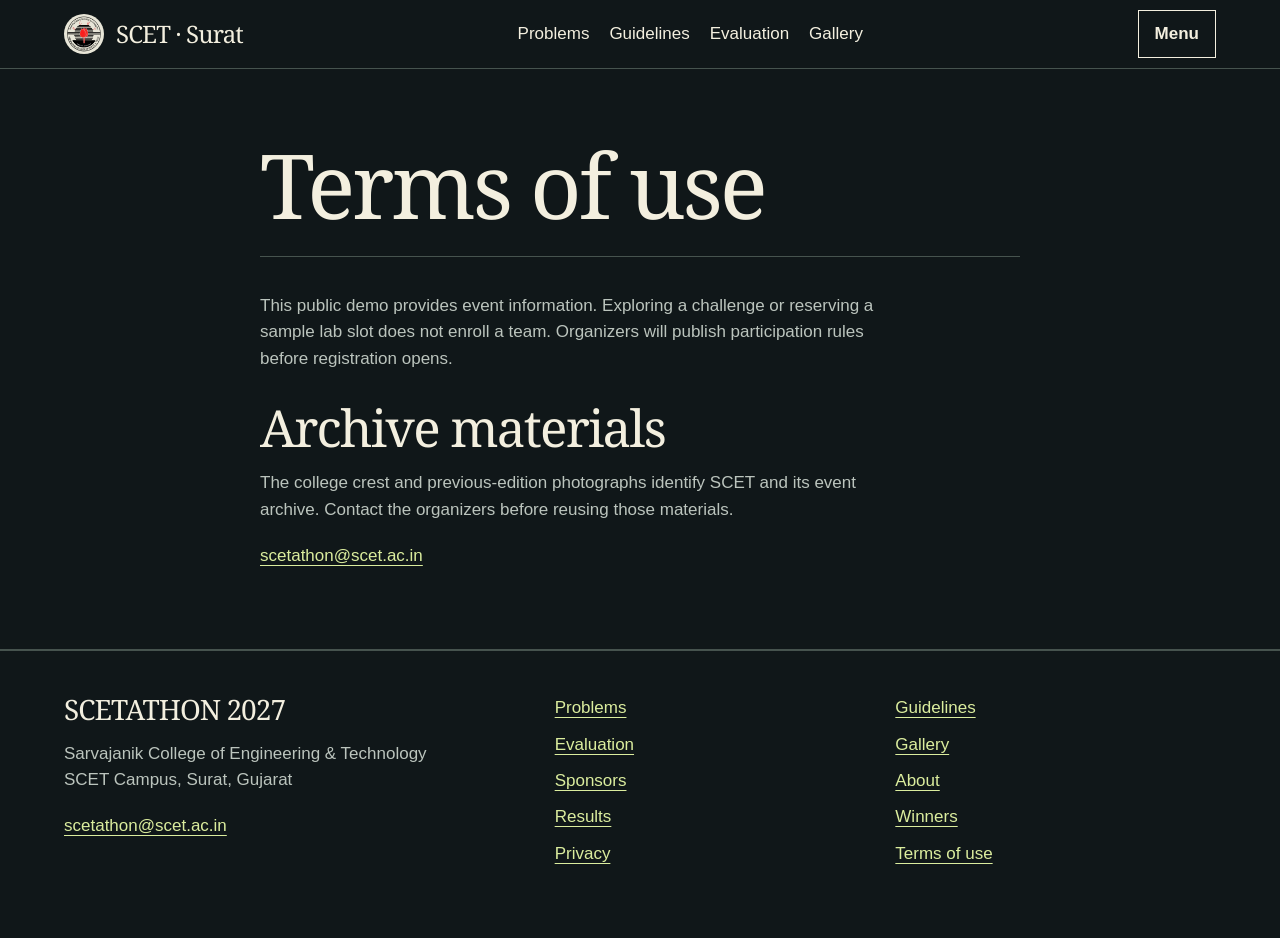
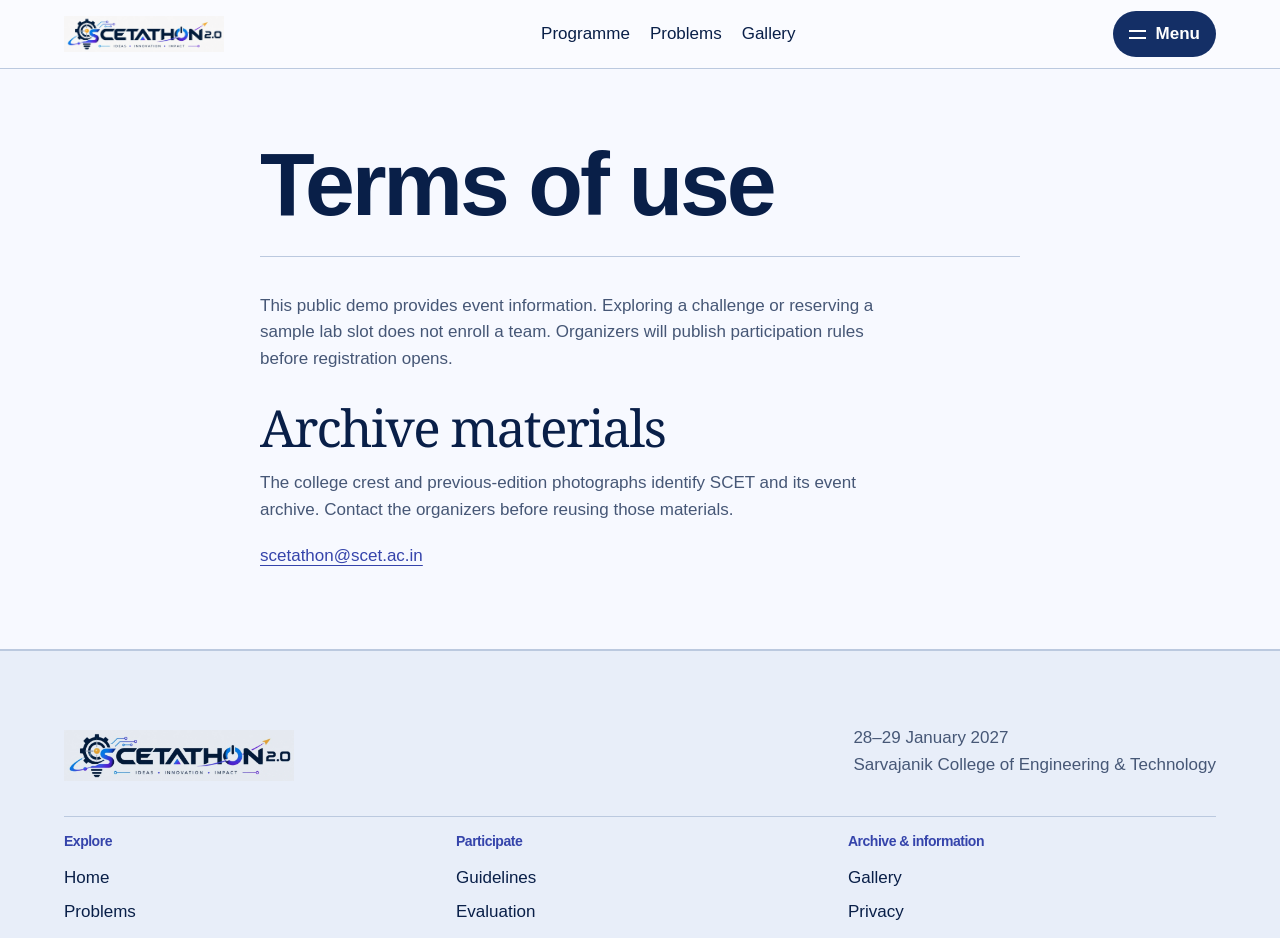
Before and after one commit to Daku3011/SCETathon-2k27, a Next.js app: page /terms in a window 1280 px wide. Shown: the top 938 px of the page. Built offline with nearby package versions, Linux system fonts and the light colour scheme.

Commit message:
Poster theme and registration preview
Recovered from https://scetathon-demo-235ptp2yq-dwarkeshs-projects-dc009d67.vercel.app

```diff
--- a/app/opengraph-image.tsx
+++ b/app/opengraph-image.tsx
@@ -13,13 +13,13 @@ export default function Image() {
         padding: 72,
         width: "100%",
         height: "100%",
-        background: "#101719",
-        color: "#dbed9e",
+        background: "#f5f9ff",
+        color: "#112958",
       }}
     >
       <div style={{ fontSize: 28 }}>{copy.textScetSURAT}</div>
       <div style={{ fontSize: 100 }}>{event.name}</div>
-      <div style={{ fontSize: 46, color: "#dbed9e" }}>{event.displayDate}</div>
+      <div style={{ fontSize: 46, color: "#112958" }}>{event.displayDate}</div>
     </div>,
     size,
   );
--- a/app/privacy/page.tsx
+++ b/app/privacy/page.tsx
@@ -6,7 +6,7 @@ export default function Privacy() {
       <h1>Privacy notice</h1>
       <p>
         You can browse this demo without an account. Search terms and sample
-        reservations stay in the page while you use it. The contact form opens
+        reservations stay in the page while you use it. The countdown preview stores its end time in this browser tab. The contact form opens
         an email draft in your mail app. You decide whether to send it.
       </p>
       <h2>Hosting and maps</h2>
--- a/components/Shell.tsx
+++ b/components/Shell.tsx
@@ -1,50 +1,115 @@
 "use client";
-import { useState } from "react";
+import { useState, useEffect } from "react";
+import { usePathname } from "next/navigation";
+import * as D from "@radix-ui/react-dialog";
 import Link from "next/link";
 import Image from "next/image";
-import * as D from "@radix-ui/react-dialog";
 import { event, navigation } from "@/data/event";
+const groups = [
+  {
+    name: "Explore",
+    items: [
+      ...navigation.slice(0, 2),
+      ["Programme", "/timeline"],
+      navigation[5],
+      navigation[6],
+    ],
+  },
+  {
+    name: "Participate",
+    items: [navigation[2], navigation[3], navigation[7], navigation[8]],
+  },
+  {
+    name: "Archive & information",
+    items: [navigation[4], ...navigation.slice(9)],
+  },
+];
+function Brand() {
+  return (
+    <Image
+      className="brand-logo"
+      src="/brand/scetathon.webp"
+      alt="SCETATHON 2.0 home"
+      width={1496}
+      height={332}
+    />
+  );
+}
 export default function Shell({ children }: { children: React.ReactNode }) {
-  const [open, setOpen] = useState(false);
+  const [open, set] = useState(false),
+    path = usePathname();
+  useEffect(() => {
+    if (
+      !window.IntersectionObserver ||
+      matchMedia("(prefers-reduced-motion: reduce)").matches
+    )
+      return;
+    const observer = new IntersectionObserver((entries) =>
+      entries.forEach((e) => {
+        if (e.isIntersecting) {
+          e.target.animate(
+            [
+              { opacity: 0.55, transform: "translateY(16px)" },
+              { opacity: 1, transform: "translateY(0)" },
+            ],
+            { duration: 450, easing: "ease-out" },
+          );
+          observer.unobserve(e.target);
+        }
+      }),
+    );
+    document
+      .querySelectorAll(".spread,.page .card,.theme-strip,.footer")
+      .forEach((el) => observer.observe(el));
+    return () => observer.disconnect();
+  }, [path]);
+  const links = (close: boolean) =>
+    groups.map((g) => (
+      <section key={g.name}>
+        <h3>{g.name}</h3>
+        {g.items.map(([n, u]) => (
+          <Link
+            key={u}
+            href={u}
+            aria-current={path === u ? "page" : undefined}
+            onClick={() => {
+              if (close) set(false);
+            }}
+          >
+            {n}
+          </Link>
+        ))}
+      </section>
+    ));
   return (
     <>
-      <a href="#main" className="skip">
+      <a className="skip" href="#main">
         Skip to content
       </a>
       <header className="top">
         <nav className="wrap nav">
-          <Link className="brand" href="/">
-            <Image
-              src="/archive/scet.png"
-              alt="SCET crest"
-              width={40}
-              height={40}
-            />
-            SCET · Surat
+          <Link href="/">
+            <Brand />
           </Link>
           <div className="navlinks">
-            {navigation.slice(1, 5).map(([n, u]) => (
-              <Link key={u} href={u}>
-                {n}
-              </Link>
-            ))}
+            <Link href="/timeline">Programme</Link>
+            <Link href="/problems">Problems</Link>
+            <Link href="/gallery">Gallery</Link>
           </div>
-          <D.Root open={open} onOpenChange={setOpen}>
-            <D.Trigger className="menu-btn">Menu</D.Trigger>
+          <D.Root open={open} onOpenChange={set}>
+            <D.Trigger className="menu-btn">
+              <i aria-hidden="true" />
+              Menu
+            </D.Trigger>
             <D.Portal>
               <D.Overlay className="overlay" />
-              <D.Content className="sheet" aria-describedby={undefined}>
-                <D.Title asChild>
-                  <h2>Contents</h2>
-                </D.Title>
-                <nav className="contents">
-                  {navigation.map(([n, u]) => (
-                    <Link key={u} href={u} onClick={() => setOpen(false)}>
-                      {n}
-                    </Link>
-                  ))}
-                </nav>
-                <D.Close className="btn">Close</D.Close>
+              <D.Content className="drawer" aria-describedby={undefined}>
+                <div className="drawer-head">
+                  <D.Title>Explore SCETATHON</D.Title>
+                  <D.Close aria-label="Close menu">×</D.Close>
+                </div>
+                <nav className="linkgroups">{links(true)}</nav>
+                <p>{event.displayDate} · Surat</p>
               </D.Content>
             </D.Portal>
           </D.Root>
@@ -52,23 +117,22 @@ export default function Shell({ children }: { children: React.ReactNode }) {
       </header>
       <main id="main">{children}</main>
       <footer className="footer">
-        <div className="wrap split">
-          <div>
-            <strong>{event.name}</strong>
+        <div className="wrap">
+          <div className="footer-brand">
+            <Link href="/">
+              <Brand />
+            </Link>
             <p>
+              {event.displayDate}
+              <br />
               {event.college}
-              <br />
-              {event.venue}
             </p>
+          </div>
+          <nav className="linkgroups">{links(false)}</nav>
+          <div className="footer-base">
             <a href={"mailto:" + event.email}>{event.email}</a>
+            <a href={event.map}>Find SCET in Surat</a>
           </div>
-          <nav className="contents">
-            {navigation.slice(1).map(([n, u]) => (
-              <Link key={u} href={u}>
-                {n}
-              </Link>
-            ))}
-          </nav>
         </div>
       </footer>
     </>
--- a/components/sections/Hero.tsx
+++ b/components/sections/Hero.tsx
@@ -2,16 +2,47 @@ import Image from "next/image";
 import Link from "next/link";
 import { event } from "@/data/event";
 import { Register } from "../ui/Register";
-
 export default function Hero() {
-  return <header className="wrap edition">
-    <div className="edition-layout"><div className="edition-copy">
-      <p className="edition-label">SCET, Surat <span/> 24-hour college hackathon</p>
-      <h1 aria-label={event.name}><span className="word-mask"><strong>SCETATHON</strong></span><span className="edition-year">2027</span></h1>
-      <p className="edition-date">{event.displayDate}</p>
-      <p className="edition-college">{event.college}</p>
-      <div className="edition-actions"><Register text="Registration"/><Link href="/problems">Explore problem statements</Link></div>
-    </div><div className="poster" aria-hidden="true"><Image src="/edition-wave.svg" alt="" fill priority unoptimized/><span>27</span></div></div>
-    <figure className="campus-band"><Image priority src="/archive/scet_bg.jpg" width={1200} height={450} sizes="90vw" alt="The SCET campus in Surat"/><figcaption>Venue <b>SCET Campus</b> Surat, Gujarat</figcaption></figure>
-  </header>
+  return (
+    <header className="brand-stage">
+      <div className="wrap brand-hero">
+        <p className="university">Sarvajanik University</p>
+        <p>{event.college}</p>
+        <h1>
+          <Image
+            priority
+            src="/brand/scetathon.webp"
+            alt="SCETATHON 2.0 · Ideas, Innovation, Impact"
+            width={1496}
+            height={332}
+            sizes="(max-width: 760px) 92vw, 900px"
+          />
+        </h1>
+        <h2>
+          The next 24 hours could
+          <br />
+          <em>change tomorrow.</em>
+        </h2>
+        <p className="when">
+          {event.displayDate} <span>·</span> Surat, Gujarat
+        </p>
+        <div className="edition-actions">
+          <Register />
+          <Link href="/problems">Explore problem statements</Link>
+        </div>
+      </div>
+      <div className="theme-strip wrap">
+        {[
+          "Smart & sustainable campus and cities",
+          "AI for humanity: health, safety & accessibility",
+          "Industry 5.0: intelligent manufacturing & resource innovation",
+        ].map((s, i) => (
+          <div key={s}>
+            <small>Theme 0{i + 1}</small>
+            <strong>{s}</strong>
+          </div>
+        ))}
+      </div>
+    </header>
+  );
 }
--- /dev/null
+++ b/components/ui/Announcement.tsx
@@ -0,0 +1,34 @@
+"use client";
+import { useState } from "react";
+export function Announcement({
+  label,
+  detail,
+}: {
+  label: string;
+  detail?: string;
+}) {
+  const [open, set] = useState(false);
+  const info =
+    detail ??
+    (label === "Registration"
+      ? "The registration link and eligibility details will appear here once confirmed."
+      : label.includes("partner")
+        ? "The organizer has not confirmed this partnership yet."
+        : "The round format and schedule will be published here once confirmed. The hackathon is on 28–29 January 2027.");
+  return (
+    <div className="announcement">
+      <button
+        type="button"
+        aria-expanded={open}
+        aria-label={(open ? "Hide " : "Reveal ") + label + " update"}
+        onClick={() => set(!open)}
+      >
+        <span aria-hidden="true" className={open ? "" : "obscured"}>
+          To be announced
+        </span>
+        <b>{open ? "Hide" : "Reveal"}</b>
+      </button>
+      {open && <p>{info}</p>}
+    </div>
+  );
+}
--- a/data/event.ts
+++ b/data/event.ts
@@ -94,7 +94,6 @@ export const event = {
       "Team Novex",
       "2026 · Computer Engineering winner · Swach App",
     ],
-    ["scet_bg.jpg", "The SCET campus", "Surat · Venue of the 2026 finale"],
   ],
   map: "https://maps.google.com/maps?q=Sarvajanik+College+of+Engineering+and+Technology+Surat",
 };
--- a/styles/globals.css
+++ b/styles/globals.css
@@ -647,3 +647,275 @@ th {
     animation: none;
   }
 }
+
+:root {
+  --paper: #f7f9ff;
+  --ink: #091f48;
+  --muted: #465776;
+  --rule: #bbc9df;
+  --accent: #3544ab;
+  color-scheme: light;
+}
+.brand-stage {
+  background: linear-gradient(
+    128deg,
+    #e7f5ff 0%,
+    #fbfbff 36%,
+    #fffdf8 65%,
+    #eeebff 100%
+  );
+  border-bottom: 1px solid var(--rule);
+}
+.brand-hero {
+  text-align: center;
+  padding-block: clamp(32px, 5vw, 70px);
+}
+.brand-hero p {
+  margin: 0 auto;
+}
+.university {
+  text-transform: uppercase;
+  letter-spacing: 0.18em;
+  font-weight: 700;
+  color: var(--ink);
+}
+.brand-hero h1 {
+  max-width: 940px;
+  margin: clamp(24px, 4vw, 60px) auto 20px;
+}
+.brand-hero h1 img {
+  width: 100%;
+  mix-blend-mode: multiply;
+}
+.brand-hero h2 {
+  font-family: Arial, sans-serif;
+  font-weight: 650;
+  font-size: clamp(26px, 3.8vw, 62px);
+  margin: 18px auto;
+  letter-spacing: -0.045em;
+}
+.brand-hero em {
+  font-style: normal;
+  color: #3544ab;
+  background: linear-gradient(100deg, #006bbf, #6431b4);
+  background-clip: text;
+  -webkit-text-fill-color: transparent;
+}
+.brand-hero .when {
+  font-weight: 600;
+  color: var(--ink);
+}
+.when span {
+  margin: 0 8px;
+}
+.brand-hero .edition-actions {
+  justify-content: center;
+  margin-top: 20px;
+}
+.brand-logo {
+  width: 160px;
+  height: auto;
+  mix-blend-mode: multiply;
+}
+.top {
+  background: #fafbff;
+}
+.theme-strip {
+  display: grid;
+  grid-template-columns: repeat(3, 1fr);
+  gap: 24px;
+  border-top: 1px solid var(--rule);
+  padding-block: 20px 28px;
+}
+.theme-strip strong {
+  display: block;
+  max-width: 36ch;
+}
+.btn,
+.chips [aria-pressed="true"] {
+  background: #142f66;
+  color: #fff;
+  border-color: #142f66;
+}
+.btn:hover {
+  background: #3544ab;
+}
+.bench,
+.preview-clock {
+  background: #e8effb;
+  border-color: var(--rule);
+}
+input,
+textarea,
+select {
+  background: #fbfcff;
+  color: var(--ink);
+}
+.gallery img,
+.meter,
+.skeleton i {
+  background: #dce5f3;
+}
+.menu-btn {
+  display: flex;
+  align-items: center;
+  gap: 10px;
+  border-radius: 30px;
+  color: #fff;
+  background: #142f66;
+  border: 0;
+}
+.menu-btn i {
+  width: 17px;
+  height: 9px;
+  border-block: 2px solid currentColor;
+}
+.drawer {
+  position: fixed;
+  z-index: 51;
+  inset: 0 0 0 auto;
+  width: min(530px, 100%);
+  padding: clamp(24px, 4vw, 54px);
+  background: var(--paper);
+  overflow: auto;
+  animation: drawer-in 0.22s ease-out;
+}
+.drawer-head,
+.footer-base,
+.footer-brand {
+  display: flex;
+  justify-content: space-between;
+  align-items: center;
+  gap: 16px;
+}
+.drawer-head h2 {
+  font-size: 32px;
+}
+.drawer-head button {
+  font-size: 30px;
+  padding: 4px 14px;
+}
+.linkgroups {
+  display: grid;
+  grid-template-columns: repeat(3, 1fr);
+  gap: 24px;
+}
+.linkgroups h3 {
+  font: 700 14px Arial;
+  color: var(--accent);
+  margin: 16px 0;
+}
+.linkgroups a {
+  display: block;
+  margin: 8px 0;
+  color: var(--ink);
+  text-decoration: none;
+}
+.linkgroups a:hover,
+.linkgroups [aria-current="page"] {
+  text-decoration: underline;
+}
+.drawer .linkgroups {
+  grid-template-columns: 1fr 1fr;
+  margin: 20px 0;
+}
+.footer {
+  background: #e8eef9;
+}
+.footer-brand,
+.footer-base {
+  padding-block: 18px;
+  border-bottom: 1px solid var(--rule);
+}
+.footer-brand .brand-logo {
+  width: 230px;
+}
+.footer-base {
+  border-top: 1px solid var(--rule);
+  margin-top: 24px;
+  font-size: 14px;
+  border-bottom: 0;
+}
+.announcement button {
+  display: inline-flex;
+  align-items: center;
+  gap: 12px;
+  padding: 7px 0;
+  color: var(--ink);
+}
+.obscured {
+  filter: blur(3px);
+  user-select: none;
+}
+.announcement b {
+  font-size: 12px;
+  background: #dce7ff;
+  border-radius: 16px;
+  padding: 4px 10px;
+  color: #253c8c;
+}
+.announcement p {
+  margin: 8px 0;
+  font-size: 15px;
+}
+.preview-clock {
+  padding: 20px;
+  margin: 18px 0;
+}
+.preview-clock strong {
+  display: block;
+  font:
+    600 clamp(24px, 4vw, 44px) var(--mono),
+    monospace;
+  font-variant-numeric: tabular-nums;
+}
+.preview-clock p {
+  font-size: 14px;
+  margin: 8px 0 0;
+}
+.spread h2,
+.page h1 {
+  font-family: Arial, sans-serif;
+  font-weight: 650;
+}
+@keyframes drawer-in {
+  from {
+    transform: translateX(100%);
+  }
+  to {
+    transform: translateX(0);
+  }
+}
+@media (max-width: 650px) {
+  .theme-strip {
+    grid-template-columns: 1fr;
+    gap: 10px;
+  }
+  .theme-strip > div {
+    display: grid;
+    grid-template-columns: 72px 1fr;
+    align-items: baseline;
+  }
+  .linkgroups {
+    grid-template-columns: 1fr 1fr;
+  }
+  .footer-brand,
+  .footer-base {
+    align-items: flex-start;
+    flex-direction: column;
+  }
+  .brand-logo {
+    width: 134px;
+  }
+  .brand-hero h1 {
+    margin-block: 28px;
+  }
+  .drawer .linkgroups {
+    gap: 16px;
+  }
+}
+@media (prefers-reduced-motion: reduce) {
+  .drawer {
+    animation: none;
+  }
+}
```
Also changed, not shown: components/sections/HomeSections.tsx (+20 -3 lines), components/sections/Inner.tsx (+22 -6 lines), components/ui/Register.tsx (+31 -1 lines), public/archive/scet_bg.jpg (deleted), public/brand/scetathon.webp (added).
